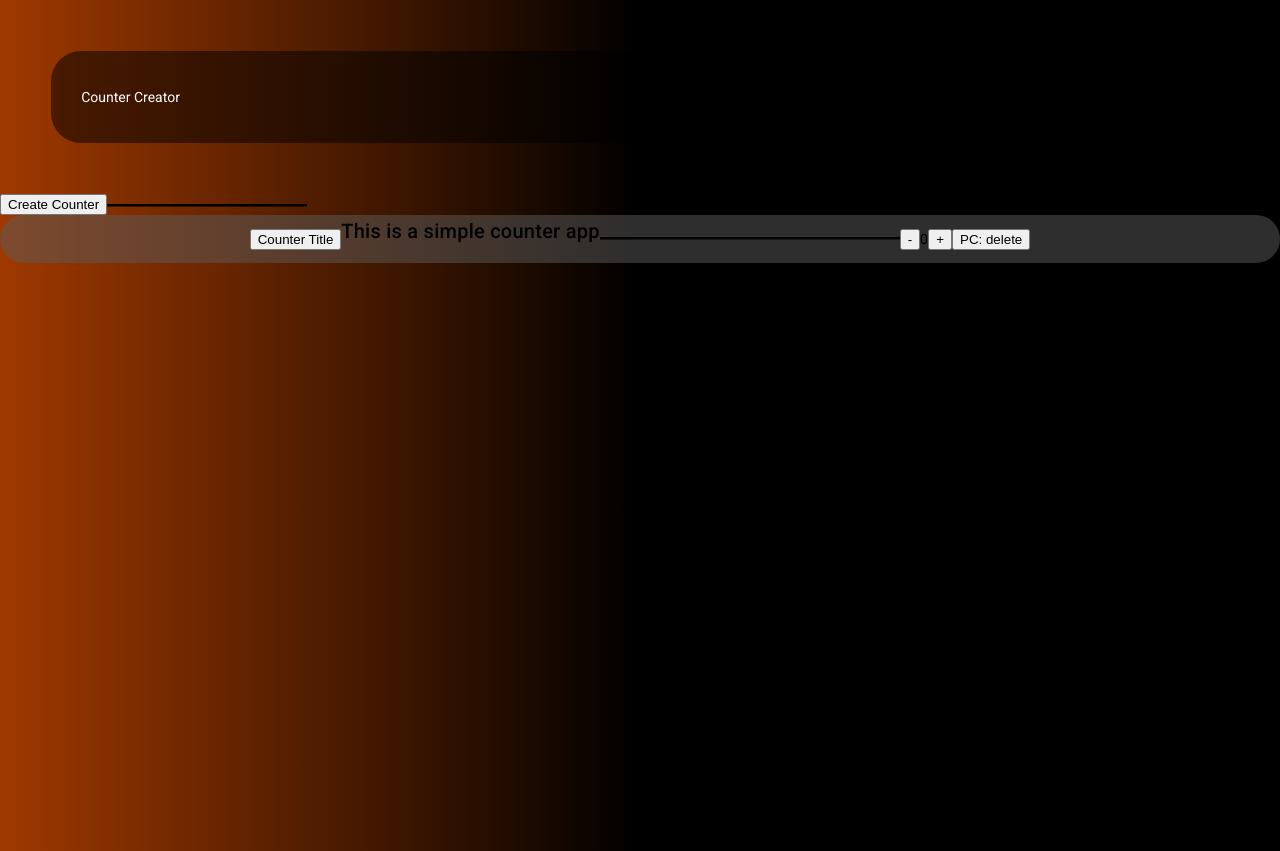
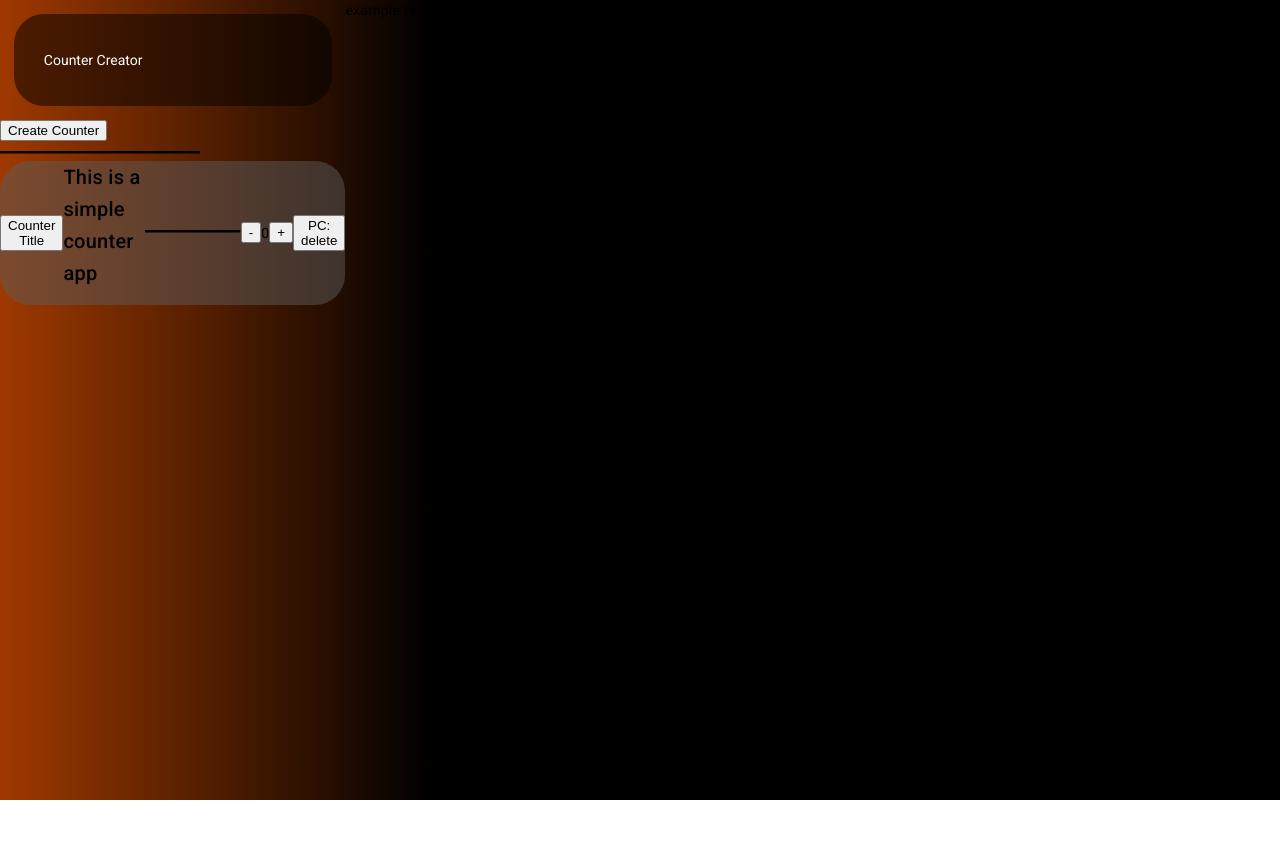
Before and after one commit to shaboon/counter-app, an Angular app: page / in a window 1280 px wide. After the commit the page ends 800 px from the top, so only its background shows below. Built offline with nearby package versions, Linux system fonts and the light colour scheme.

Commit message:
Starting work in display Section
Starting work in display section

```diff
--- a/src/app/app.component.html
+++ b/src/app/app.component.html
@@ -12,7 +12,7 @@
   </div>
 </div>
 <div class="info-section">
-  <section class="display"></section>
+  <section class="display">example text</section>
 </div>
 </main>
 
--- a/src/styles.css
+++ b/src/styles.css
@@ -9,6 +9,7 @@ body { margin: 0; font-family: Roboto, "Helvetica Neue", sans-serif; }
     background: linear-gradient(90deg, rgba(159,57,0,1) 0%, rgba(0,0,0,1) 50%);
     background-repeat: no-repeat;
     min-height: 100vh;
+    display: flex;
   }
 
     /* Mobile/Small VP size */
@@ -18,6 +19,7 @@ body { margin: 0; font-family: Roboto, "Helvetica Neue", sans-serif; }
       background: linear-gradient(rgba(159,57,0,1) 0%, rgba(0,0,0,1) 50%);
       background-repeat: no-repeat;
       min-height: 100vh;
+    }
     .io-section {
       min-width: 100%;
     }
@@ -31,7 +33,5 @@ body { margin: 0; font-family: Roboto, "Helvetica Neue", sans-serif; }
       }
 
       .info-section {
-      max-width: 60%;
+        max-width: 55%;
       }
-
-  }
```
Lines whose indentation alone changed are shown as unchanged.
